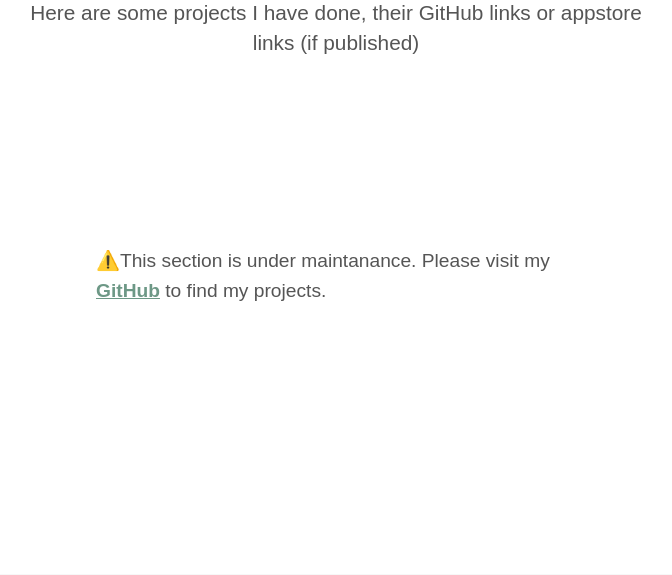
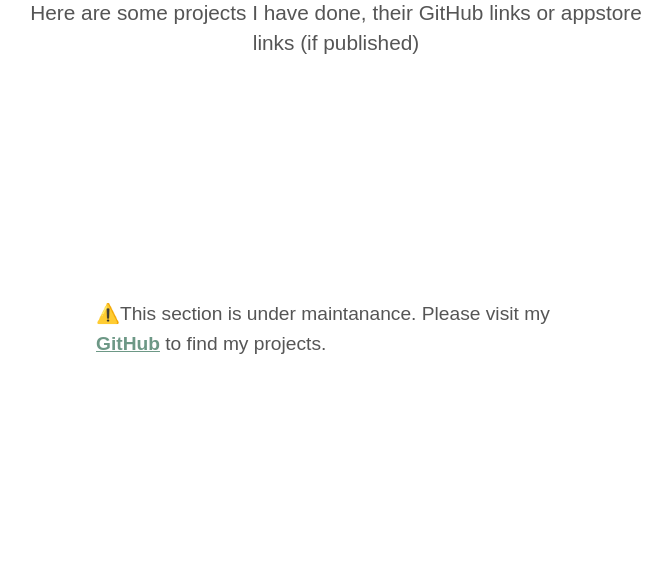
Before and after one commit to MahinMuhammad/mahinmuhammad.github.io, a PHP site: template view/home.html in a window 1280 px wide. Shown: the part 2338-2913 px from the top of the page, without its empty margins (304-976 px from the left). Run offline with PHP 8.4, Linux system fonts and the light colour scheme; the template is opened without the code that fills it, so the values that code supplies are empty.

Commit message:
service flag minor fix

```diff
--- a/asset/homeDes.css
+++ b/asset/homeDes.css
@@ -597,6 +597,6 @@ button:hover{
 }
 
 .maintanance-para{
-    margin-top: 15%;
-    margin-bottom: 15%;
+    margin-top: 15rem;
+    margin-bottom: 15rem;
 }
```
